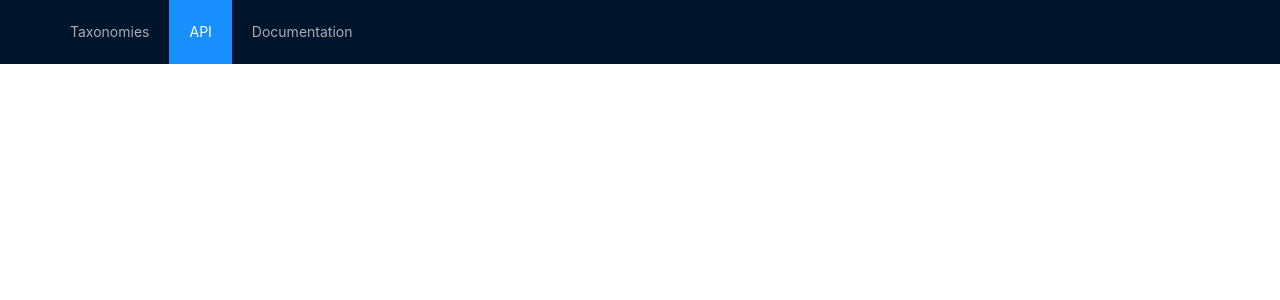
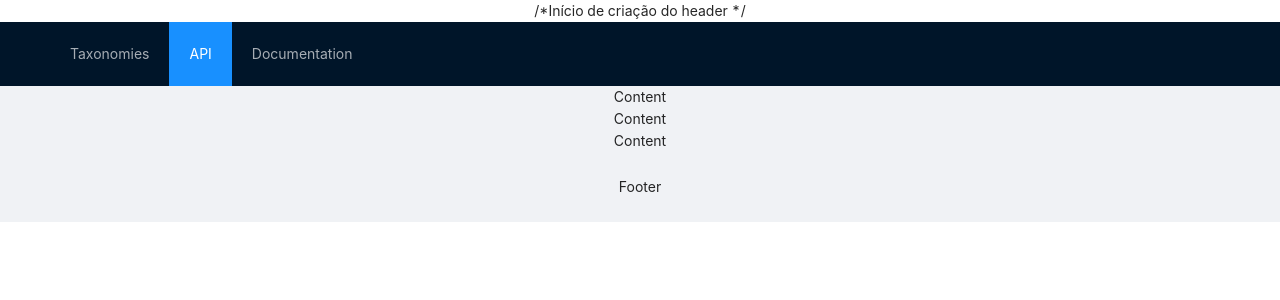
Before and after one commit to ricardozv/studyofAnsDesign, a React (Create React App) app: page / in a window 1280 px wide. Shown: the top 300 px of the page. Built offline with nearby package versions, Linux system fonts and the light colour scheme.

Commit message:
estruturaçao da pagina

```diff
--- a/src/App.js
+++ b/src/App.js
@@ -1,17 +1,19 @@
 import React from 'react';
-import {Button} from 'antd';
 import './App.css';
+import { Row, Col } from 'antd';
+import { Layout, Menu, Breadcrumb } from 'antd';
 
-import { Layout, Menu, Breadcrumb } from 'antd';
-import { UserOutlined, LaptopOutlined, NotificationOutlined } from '@ant-design/icons';
 
 const { SubMenu } = Menu;
-const { Header, Content, Sider } = Layout;
+
+
+const { Header, Footer, Sider, Content } = Layout;
 
 
 function App() {
   return (
     <div className="App">
+    /*Início de criação do header */
     <Header className="header">
       <Menu theme="dark" mode="horizontal" defaultSelectedKeys={['2']}>
         <Menu.Item key="1">Taxonomies</Menu.Item>
@@ -19,6 +21,28 @@ function App() {
         <Menu.Item key="3">Documentation</Menu.Item>
       </Menu>
     </Header>
+        <>
+        <Layout>
+
+      <Content>Content</Content>
+    </Layout>
+
+
+    <Layout>
+
+      <Layout>
+        <Content>Content</Content>
+
+      </Layout>
+
+        <Content>Content</Content>
+        <Footer>Footer</Footer>
+      </Layout>
+
+
+
+
+        </>
     </div>
 
   );
```
